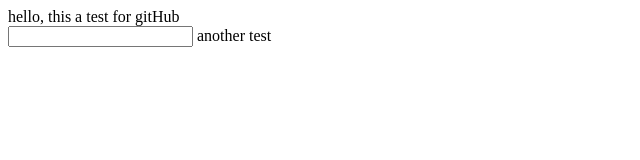
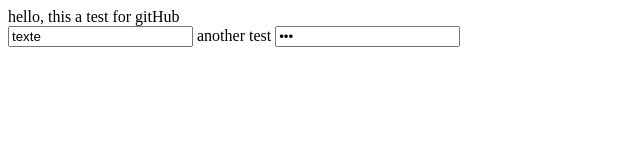
Before and after one commit to MansourNiang/Mansour, a plain HTML site: page WebContent/index.html in a window 1280 px wide. Shown: the whole page, without its empty margins (0-640 px from the left). Drawn offline with Linux system fonts and the light colour scheme.

Commit message:
verification de conaissance

```diff
--- a/WebContent/index.html
+++ b/WebContent/index.html
@@ -7,7 +7,8 @@
 <body>
 	hello, this a test for gitHub
 	<br>
-	<input type="text" name="texte">
+	<input type="text" name="texte" value="texte">
 	another test
+	<input  type="password" value="pwd">
 </body>
 </html>
```
